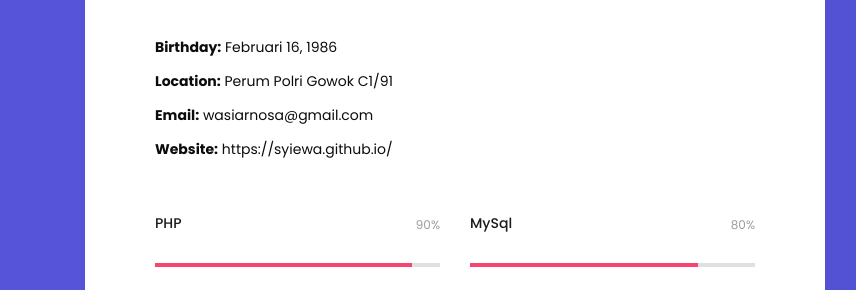
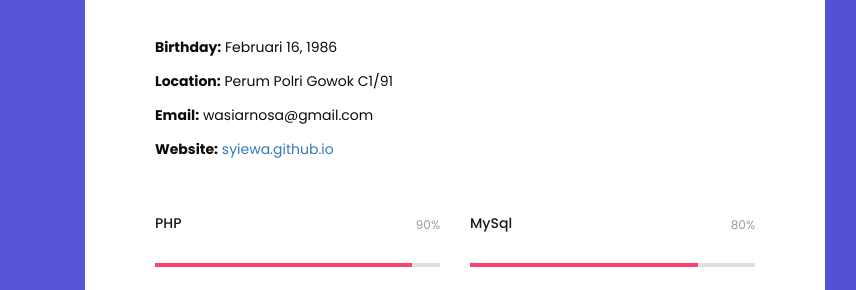
Before and after one commit to syiewa/syiewa.github.io, a plain HTML site: page index.html in a window 1280 px wide. Shown: the part 235-525 px from the top of the page, 315-1171 px from the left. Drawn offline with Linux system fonts and the light colour scheme.

```diff
--- a/index.html
+++ b/index.html
@@ -125,8 +125,8 @@
 					<li><strong>Birthday:</strong> Februari 16, 1986</li>
 					<li><strong>Location:</strong> Perum Polri Gowok C1/91 </li>
 					<li><strong>Email:</strong> wasiarnosa@gmail.com</li>
-					<li><strong>Website:</strong> https://syiewa.github.io/</li>
-					<!-- <li><strong>Phone:</strong> +111 1234-1234</li> -->
+					<li><strong>Website:</strong> <a href="https://syiewa.github.io/">syiewa.github.io</a></li>
+
 				</ul>
 
 
```
